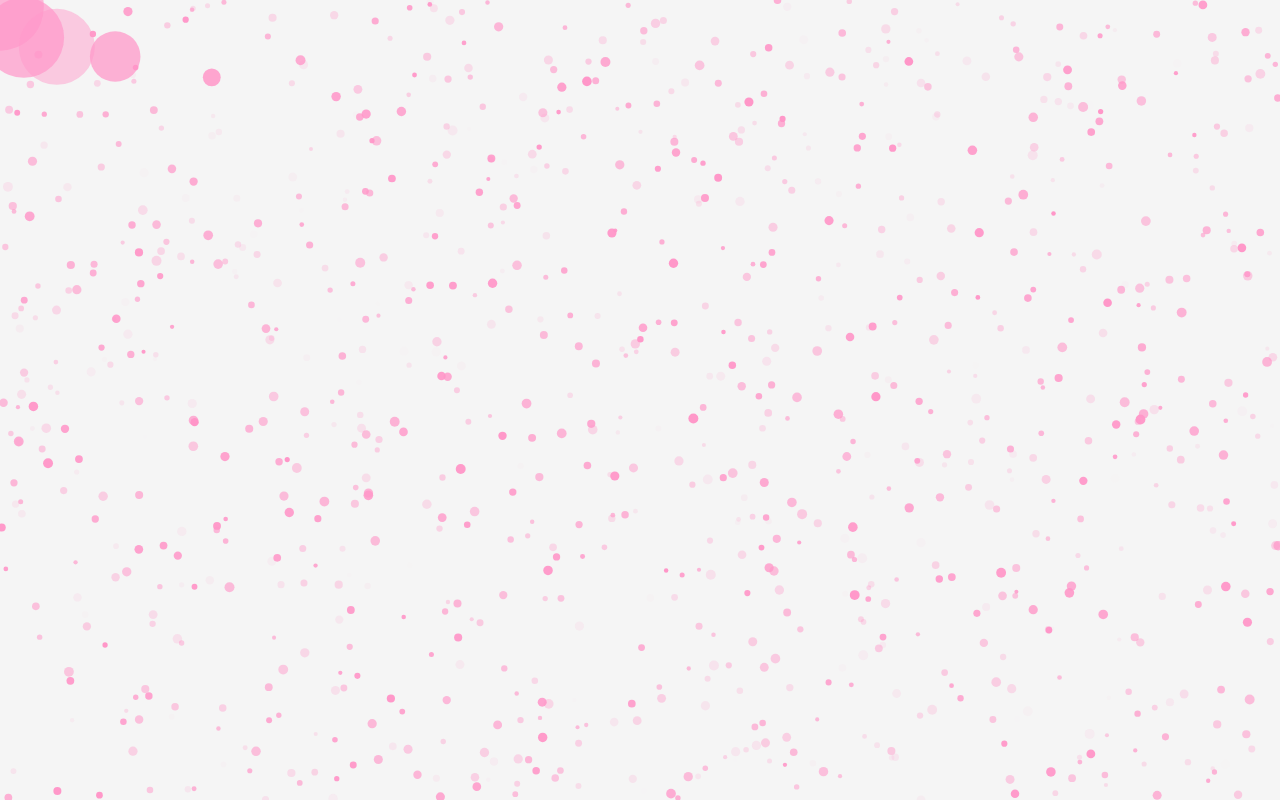
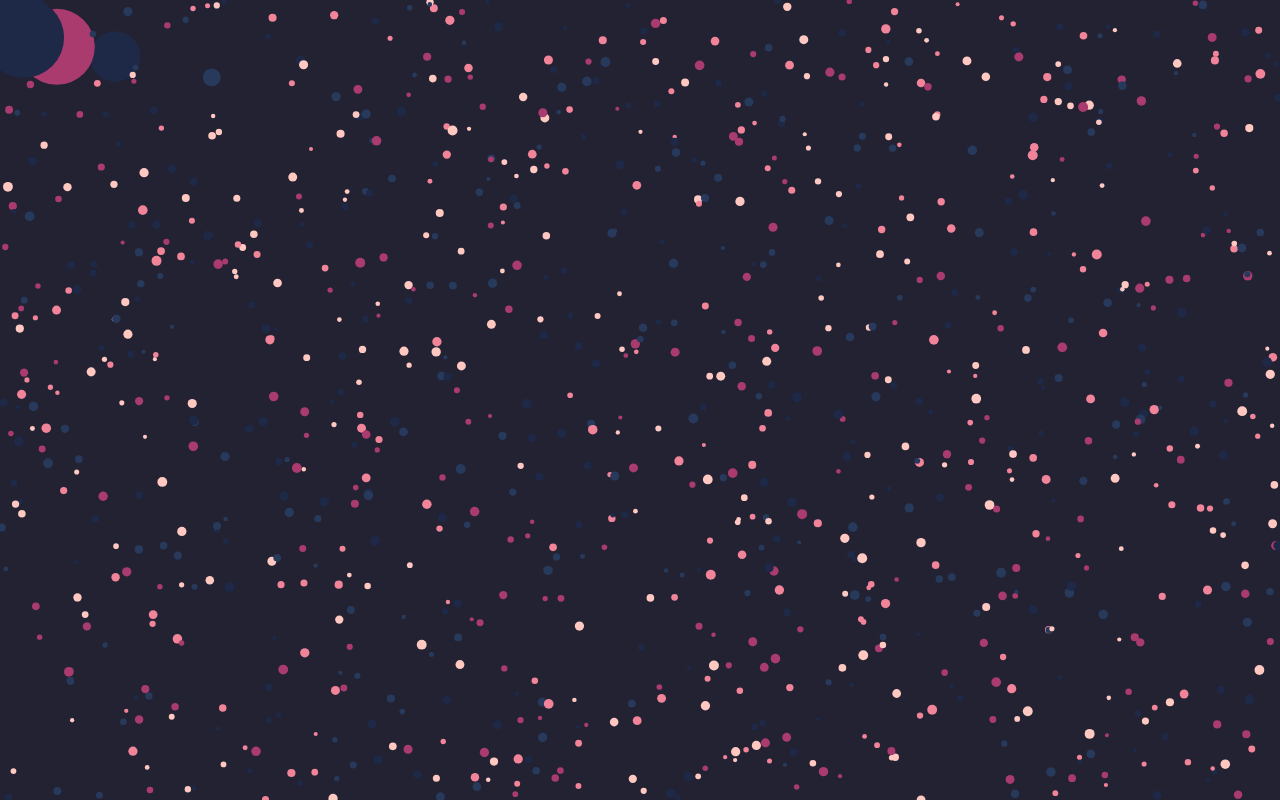
Before and after one commit to gordon-fong/canvas-101, a plain HTML site: page index.html in a window 1280 px wide. Drawn offline with Linux system fonts and the light colour scheme.

Commit message:
styling color adjustments

```diff
--- a/canvas.js
+++ b/canvas.js
@@ -128,16 +128,33 @@ function animate() {
 }
 
 function randColor() {
+  const colorArr = [
+    "#FFC8C1",
+    "#F2849A",
+    "#A93B6E",
+    "#1E2947",
+    "#273A5C"
+
+    // "#FF78A1",
+    // "#F2849A",
+    // "#F96B9E",
+    // "#FEA9A7",
+    // "#FEFEFE"
+  ]
+
   return (
     // `rgb(
     //   ${Math.floor(Math.random() * 256)},
     //   ${Math.floor(Math.random() * 256)},
     //   ${Math.floor(Math.random() * 256)}
     // )`
-    `rgba(
-      255, 150, 200,
-      ${Math.random()}
-    )`
+
+    // `rgba(
+    //   255, 150, 200,
+    //   ${Math.random()}
+    // )`
+
+    colorArr[Math.floor(Math.random() * colorArr.length)]
   )
 }
 
--- a/main.css
+++ b/main.css
@@ -6,7 +6,7 @@ body {
 }
 
 canvas {
-  background-color: whitesmoke;
+  background-color: #223;
 
   /* setting the width and height here resulted in blurriness. Research this later */
   /* width: 100%;
```
